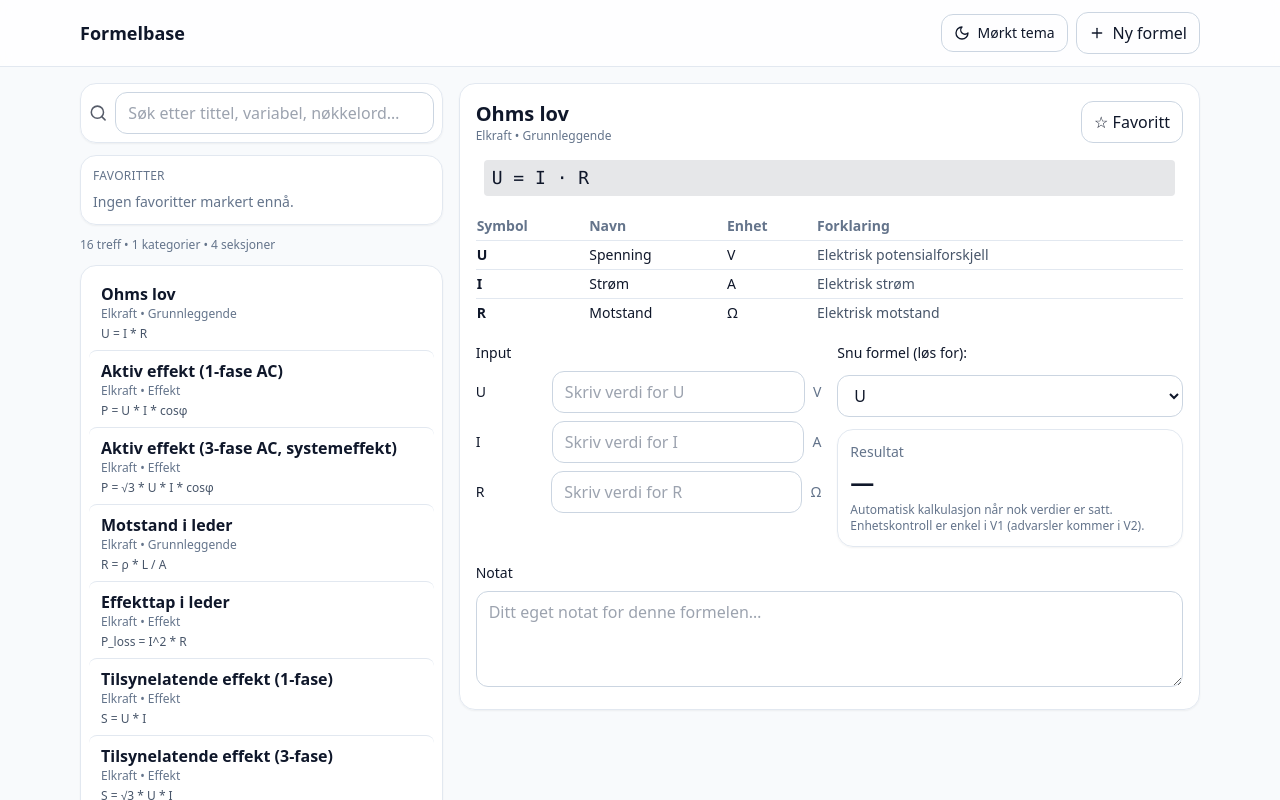
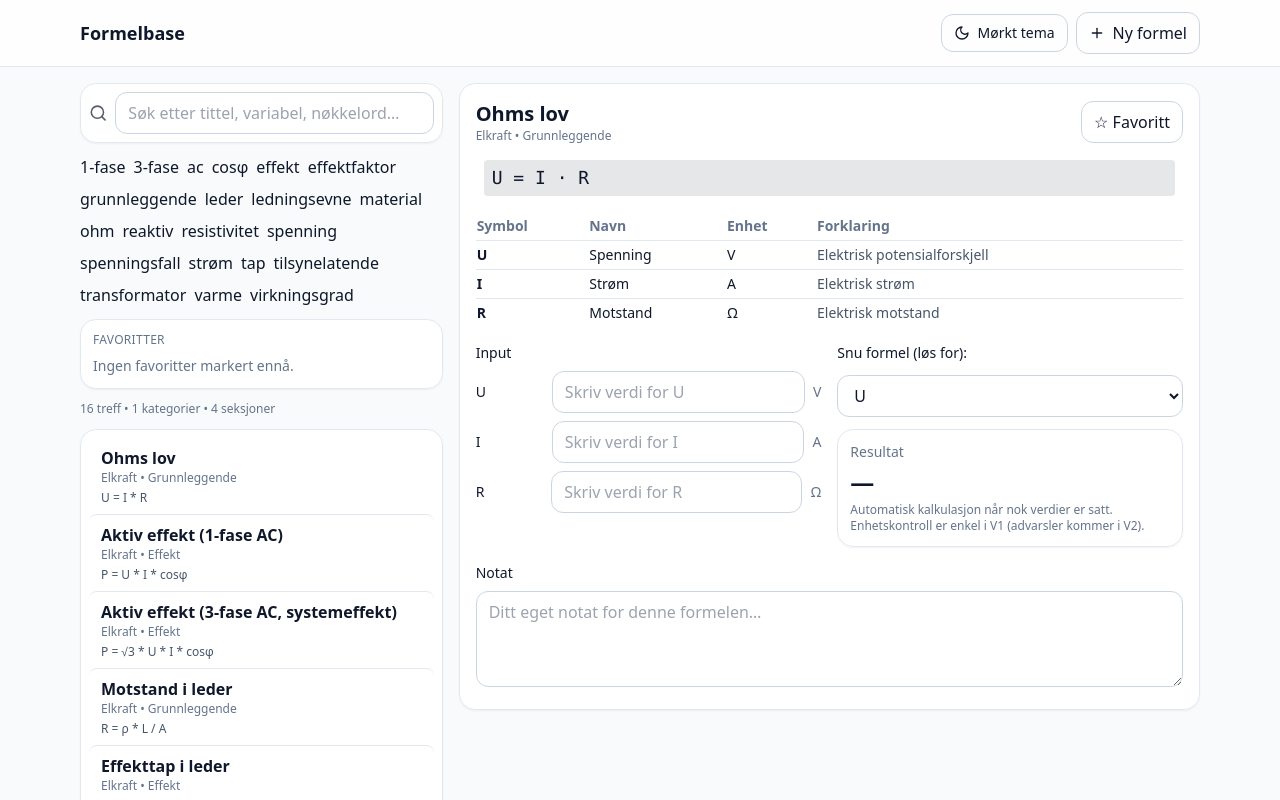
Before and after one commit to Tony-MCL/formelbase, a React (Vite) app: page / in a window 1280 px wide. Shown: the top 800 px of the page. Built offline with nearby package versions, Linux system fonts and the light colour scheme.

Commit message:
Update App.tsx

```diff
--- a/src/App.tsx
+++ b/src/App.tsx
@@ -10,21 +10,24 @@ import type { Formula } from "./core/types"
 import "./assets/styles.css"
 import { Moon, Sun, Plus } from "lucide-react"
 import { ErrorBoundary } from "./components/ErrorBoundary"
+import { TagFilters } from "./components/TagFilters"
 /* ==== [BLOCK: Imports] END ==== */
 
 export default function App() {
   /* ==== [BLOCK: State] BEGIN ==== */
   const [q, setQ] = useState("")
+  const [selectedTags, setSelectedTags] = useState<string[]>([])
   const [showEditor, setShowEditor] = useState(false)
   const [dark, setDark] = useState(
     () => window.matchMedia?.("(prefers-color-scheme: dark)").matches ?? false
   )
 
   const {
-    all, categories, sections, search, toggleFavorite, saveNote, addUserFormula
+    all, categories, sections, allTags,
+    search, toggleFavorite, saveNote, addUserFormula
   } = useFormulaStore()
 
-  const items = useMemo(() => search({ q }), [search, q])
+  const items = useMemo(() => search({ q, tags: selectedTags }), [search, q, selectedTags])
   const [current, setCurrent] = useState<Formula | null>(null)
   /* ==== [BLOCK: State] END ==== */
 
@@ -34,12 +37,17 @@ export default function App() {
   }, [dark])
 
   React.useEffect(() => {
-    // Velg første treff når listen endres og ingenting er valgt
     if (!current && items.length) setCurrent(items[0]!)
   }, [items.length])
   /* ==== [BLOCK: Effects/UI] END ==== */
 
   const favorites = useMemo(() => all.filter(f => f.isFavorite), [all])
+
+  function toggleTag(tag: string) {
+    setSelectedTags(prev =>
+      prev.includes(tag) ? prev.filter(t => t !== tag) : [...prev, tag]
+    )
+  }
 
   return (
     <div className="app-shell">
@@ -66,16 +74,17 @@ export default function App() {
         {/* Venstre kolonne */}
         <section className="md:col-span-1 space-y-3">
           <SearchBar onChange={setQ} />
+          <TagFilters tags={allTags} selected={selectedTags} onToggle={toggleTag} />
           <FavoritesPanel items={favorites} onSelect={f => setCurrent(f)} />
           <div className="text-xs text-slate-500">
             {items.length} treff • {categories.length} kategorier • {sections.length} seksjoner
+            {selectedTags.length ? ` • filter: ${selectedTags.join(", ")}` : ""}
           </div>
           <FormulaList items={items} onSelect={f => setCurrent(f)} />
         </section>
 
         {/* Høyre kolonne */}
         <section className="md:col-span-2 space-y-3">
-          {/* ErrorBoundary sikrer at visningsfeil ikke tar ned hele appen */}
           <ErrorBoundary>
             {current ? (
               <FormulaViewer
```
